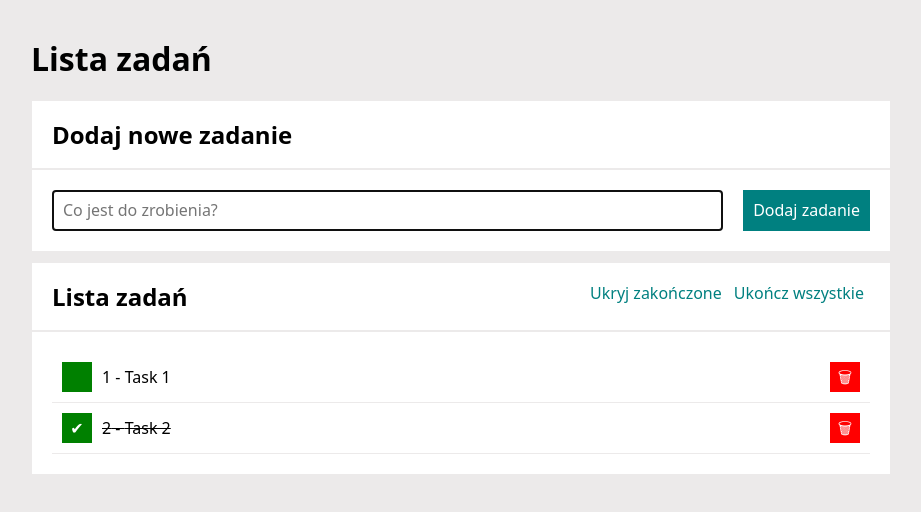
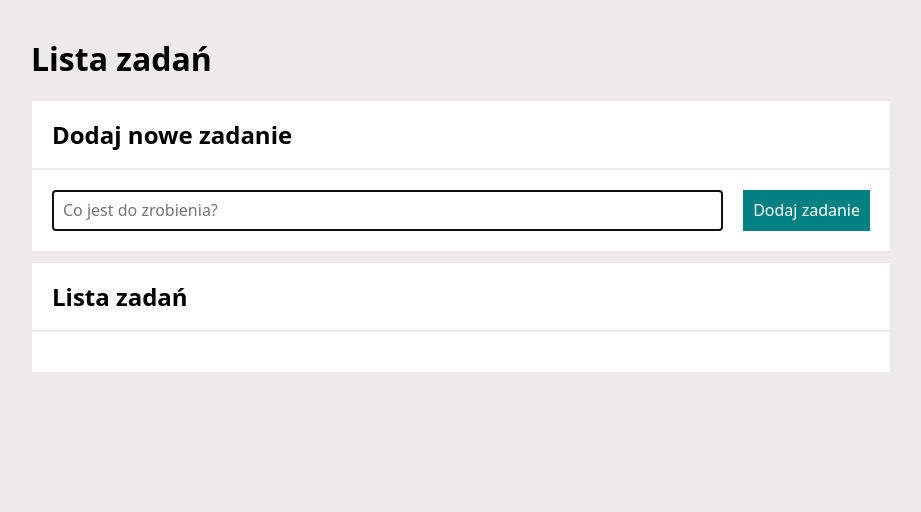
Before and after one commit to AdamW034/todos-list, a React (Create React App) app: page / in a window 1280 px wide. Shown: the top 512 px of the page, without its empty margins (179-1100 px from the left). Built offline with nearby package versions, Linux system fonts and the light colour scheme.

Commit message:
setting and getting local storage items odded

```diff
--- a/src/App.js
+++ b/src/App.js
@@ -1,4 +1,4 @@
-import React, {useState} from 'react';
+import React, {useState, useEffect} from 'react';
 import Header from './Header';
 import Tasks from './Tasks';
 import Buttons from './Buttons';
@@ -9,11 +9,7 @@ import Container from './Container';
 function App() {
 
   const [hideDone, setHideDone] = useState(false);
-  const [tasks, setTasks] = useState([
-      { id: 1, content: "Task 1", done: false },
-      { id: 2, content: "Task 2", done: true },
-    ]
-  );
+  const [tasks, setTasks] = useState(JSON.parse(localStorage.getItem("tasks")) || []);
 
   const toggleHideDone = () => {
     setHideDone(hideDone => !hideDone);
@@ -48,6 +44,10 @@ function App() {
     ]);
   };
 
+  useEffect(() => {
+    localStorage.setItem("tasks", JSON.stringify(tasks))
+  }, [tasks]);
+
   return (
     <Container>
       <Header
--- a/src/Tasks/index.js
+++ b/src/Tasks/index.js
@@ -1,7 +1,12 @@
 import React from 'react';
 import './style.css'
 
-const Tasks = (props) => (
+const Tasks = (props) => {
+    if (props.tasks.length === 0) {
+        return null
+    };
+
+    return (
     <ul className="section__list js-list">
         {props.tasks.map(task => (
             <li
@@ -25,7 +30,8 @@ const Tasks = (props) => (
                 </button>
             </li>
         ))}
-    </ul>
-);
+    </ul>)
+
+};
 
 export default Tasks;
```
